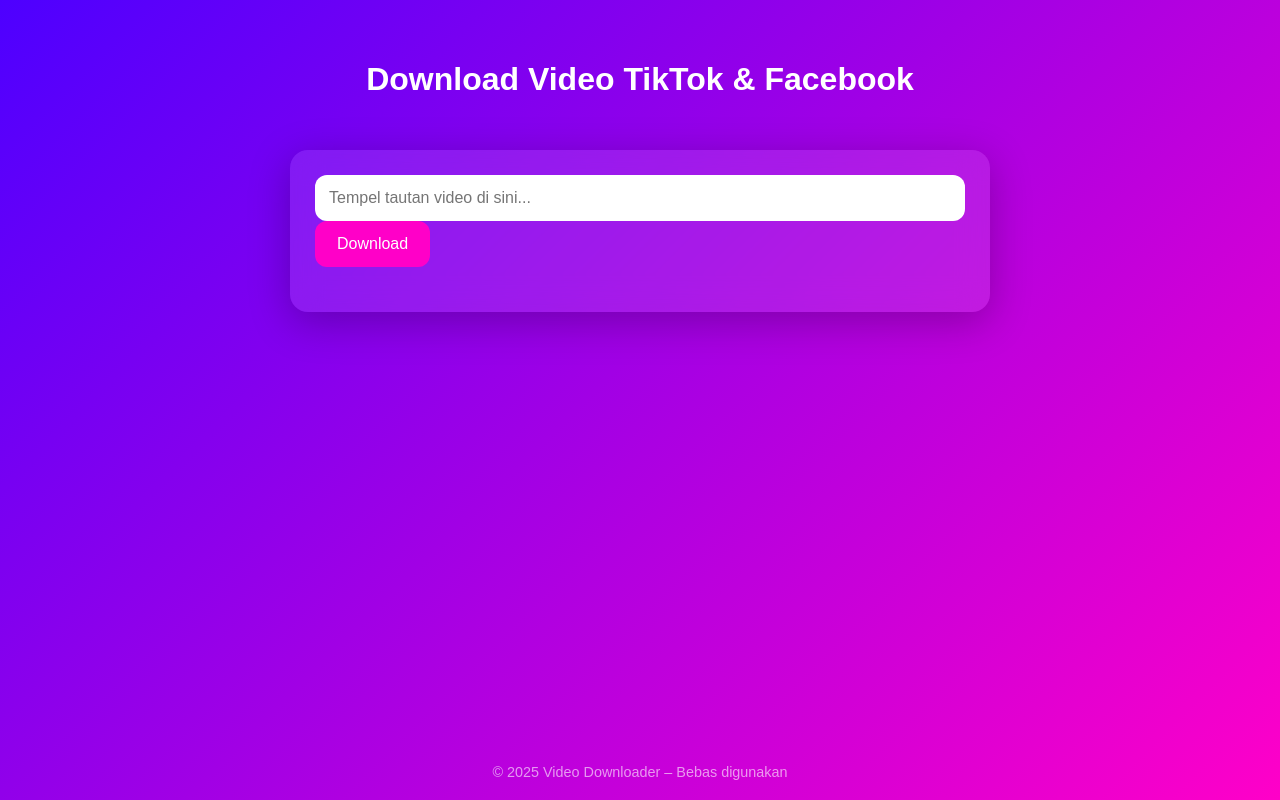
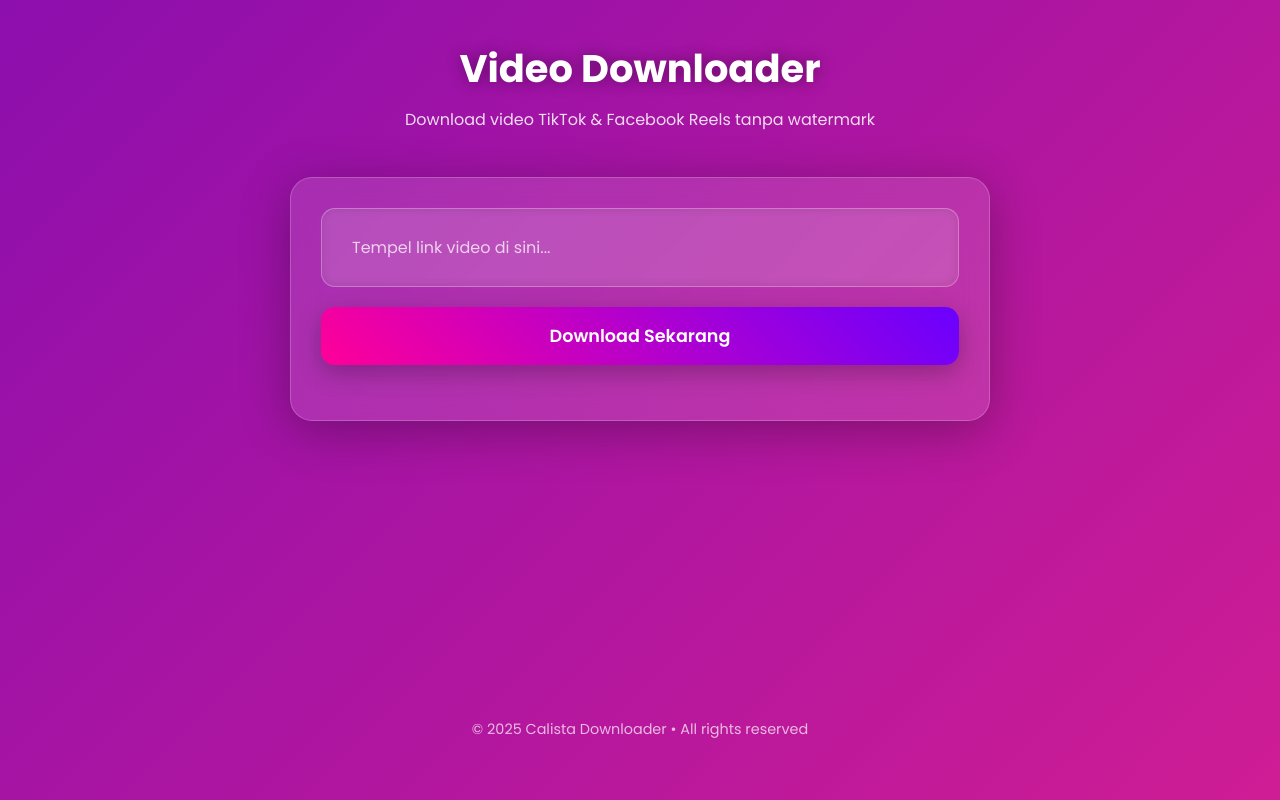
Before and after one commit to calista-downloader/downloader, a plain HTML site: page index.html in a window 1280 px wide. Drawn offline with Linux system fonts and the light colour scheme.

Commit message:
Update index.html

```diff
--- a/index.html
+++ b/index.html
@@ -1,121 +1,163 @@
 <!DOCTYPE html>
 <html lang="id">
 <head>
-    <meta charset="UTF-8">
-    <meta name="viewport" content="width=device-width, initial-scale=1.0">
+<meta charset="UTF-8" />
+<meta name="viewport" content="width=device-width, initial-scale=1.0" />
 <title>Downloader TikTok & Facebook</title>
 
+<!-- Google Font -->
+<link href="https://fonts.googleapis.com/css2?family=Poppins:wght@300;400;600;700&display=swap" rel="stylesheet">
+
 <style>
-        /* === Global Theme === */
+    * {
+        margin: 0;
+        padding: 0;
+        box-sizing: border-box;
+        font-family: "Poppins", sans-serif;
+    }
+
     body {
-            margin: 0;
-            font-family: "Poppins", sans-serif;
-            background: linear-gradient(135deg, #4d00ff, #ff00c8);
         min-height: 100vh;
+        background: linear-gradient(135deg, #3a0ca3, #7209b7, #f72585);
+        background-size: 400% 400%;
+        animation: gradientBG 12s ease infinite;
         display: flex;
         flex-direction: column;
+        align-items: center;
+        padding: 40px 20px;
         color: white;
     }
 
-        header {
-            padding: 40px 20px 10px;
-            text-align: center;
+    @keyframes gradientBG {
+        0% { background-position: 0% 50%; }
+        50% { background-position: 100% 50%; }
+        100% { background-position: 0% 50%; }
+    }
+
+    /* Card container */
+    .card {
+        width: 95%;
+        max-width: 700px;
+        background: rgba(255,255,255,0.12);
+        border-radius: 22px;
+        padding: 30px;
+        margin-top: 20px;
+        backdrop-filter: blur(15px);
+        box-shadow: 0 10px 50px rgba(0,0,0,0.3);
+        border: 1px solid rgba(255,255,255,0.2);
+        animation: fadeIn 1.2s ease;
+    }
+
+    @keyframes fadeIn {
+        from { opacity: 0; transform: translateY(20px); }
+        to { opacity: 1; transform: translateY(0); }
     }
 
     h1 {
+        font-size: 2.4rem;
+        text-align: center;
+        margin-bottom: 10px;
         font-weight: 700;
-            font-size: 2rem;
+        text-shadow: 0 0 15px rgba(0,0,0,0.4);
     }
 
-        /* === Card Box === */
-        .container {
-            background: rgba(255,255,255,0.1);
-            backdrop-filter: blur(15px);
-            margin: 20px auto;
-            width: 90%;
-            max-width: 650px;
-            padding: 25px;
-            border-radius: 18px;
-            box-shadow: 0 10px 40px rgba(0,0,0,0.25);
+    p.subtext {
+        text-align: center;
+        opacity: .85;
+        margin-bottom: 25px;
+        font-size: 1rem;
     }
 
     .input-box {
+        display: flex;
         width: 100%;
-            display: flex;
-            gap: 10px;
+        background: rgba(255,255,255,0.15);
+        border-radius: 14px;
+        padding: 12px;
+        border: 1px solid rgba(255,255,255,0.25);
+        box-shadow: inset 0 0 10px rgba(0,0,0,0.1);
     }
 
     input {
         flex: 1;
-            padding: 14px;
+        padding: 14px 18px;
+        font-size: 1rem;
+        outline: none;
         border: none;
-            font-size: 1rem;
-            border-radius: 12px;
-            outline: none;
+        background: transparent;
+        color: white;
+    }
+
+    input::placeholder {
+        color: rgba(255,255,255,0.75);
     }
 
     button {
-            padding: 14px 22px;
+        margin-top: 20px;
+        width: 100%;
+        padding: 16px;
         border: none;
-            background: #ff00c8;
+        background: linear-gradient(45deg, #ff0099, #6a00ff);
         color: white;
-            border-radius: 12px;
-            font-size: 1rem;
+        border-radius: 14px;
+        font-size: 1.1rem;
+        font-weight: 600;
         cursor: pointer;
-            transition: 0.2s;
+        transition: 0.25s;
+        box-shadow: 0 8px 25px rgba(0,0,0,0.25);
     }
 
     button:hover {
-            opacity: 0.8;
+        transform: translateY(-2px);
+        box-shadow: 0 12px 30px rgba(0,0,0,0.4);
+        opacity: 0.9;
     }
 
-        .download-section {
+    .result-area {
         text-align: center;
-            margin-top: 20px;
+        margin-top: 25px;
     }
 
-        .download-link {
+    .download-btn {
         display: inline-block;
-            margin-top: 15px;
-            padding: 14px 22px;
-            background: #00ffcc;
+        padding: 15px 25px;
+        background: #00f5d4;
         color: #000;
         border-radius: 12px;
-            font-weight: 600;
         text-decoration: none;
+        font-weight: 700;
+        box-shadow: 0 6px 20px rgba(0,0,0,0.2);
+        animation: fadeIn 0.6s ease;
     }
 
     footer {
         margin-top: auto;
         text-align: center;
         padding: 20px;
-            opacity: 0.6;
+        opacity: 0.7;
         font-size: 0.9rem;
     }
 
-        @media (max-width: 480px) {
-            h1 { font-size: 1.6rem; }
-        }
 </style>
 </head>
 
 <body>
-    <header>
-        <h1>Download Video TikTok & Facebook</h1>
-    </header>
 
-    <div class="container">
+    <h1>Video Downloader</h1>
+    <p class="subtext">Download video TikTok & Facebook Reels tanpa watermark</p>
+
+    <div class="card">
         <div class="input-box">
-            <input id="url" placeholder="Tempel tautan video di sini...">
+            <input id="url" placeholder="Tempel link video di sini...">
         </div>
-        <button onclick="processDownload()">Download</button>
+        <button onclick="processDownload()">Download Sekarang</button>
 
-        <div id="result" class="download-section"></div>
+        <div class="result-area" id="result"></div>
     </div>
 
-    <footer>
-        © 2025 Video Downloader – Bebas digunakan
-    </footer>
+    <footer>© 2025 Calista Downloader • All rights reserved</footer>
+
+
 
 <script>
 async function processDownload() {
@@ -127,17 +169,24 @@ async function processDownload() {
         return;
     }
 
-    result.innerHTML = "<p>Memproses...</p>";
+    result.innerHTML = "<p>Sedang memproses...</p>";
 
-    // Auto detect platform
-    let API = "";
+    let API;
 
+    // TikTok
     if (link.includes("tiktok.com")) {
         API = "https://tikwm.com/api/?url=" + encodeURIComponent(link);
     }
-    else if (link.includes("facebook.com") || link.includes("fb.watch")) {
-        API = "https://api.savefb.app/api/download?url=" + encodeURIComponent(link);
+
+    // Facebook Reels + FB video
+    else if (
+        link.includes("facebook.com") ||
+        link.includes("fb.watch") ||
+        link.includes("/reel/")
+    ) {
+        API = "https://api.yt5s.workers.dev/facebook?url=" + encodeURIComponent(link);
     }
+
     else {
         result.innerHTML = "<p>URL tidak dikenali. Harus TikTok atau Facebook.</p>";
         return;
@@ -147,26 +196,23 @@ async function processDownload() {
         const res = await fetch(API);
         const data = await res.json();
 
-        let video;
-
         // TikTok
-        if (data.data?.play) video = data.data.play;
-
-        // Facebook
-        if (!video && data.data?.url) video = data.data.url;
-        if (!video && data.data?.sd) video = data.data.sd;
-        if (!video && data.data?.hd) video = data.data.hd;
-
-        if (!video) {
-            result.innerHTML = "<p>Gagal mengambil video.</p>";
+        if (data.data?.play) {
+            result.innerHTML = `
+                <a class="download-btn" href="${data.data.play}" target="_blank">Download Video TikTok</a>
+            `;
             return;
         }
 
+        // Facebook Reels
+        if (data.download_url) {
             result.innerHTML = `
-            <a class="download-link" href="${video}" target="_blank">
-                Klik di sini untuk download video
-            </a>
+                <a class="download-btn" href="${data.download_url}" target="_blank">Download Reels Facebook</a>
             `;
+            return;
+        }
+
+        result.innerHTML = "<p>Gagal mengambil video.</p>";
 
     } catch (e) {
         result.innerHTML = "<p>Terjadi kesalahan saat memproses.</p>";
```
Lines whose indentation alone changed are shown as unchanged.
